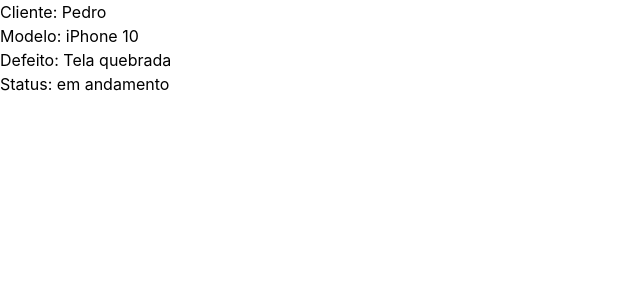
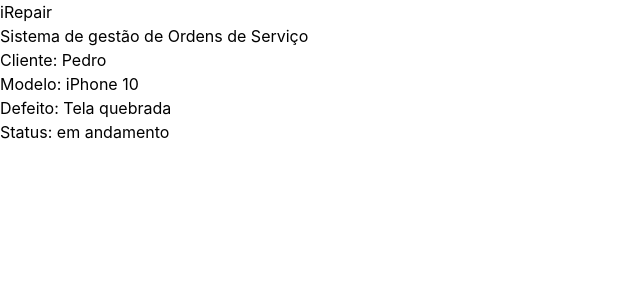
Before and after one commit to GustavoVirgilio/iRepair-Order-Management-System, a React (Vite) app: page / in a window 1280 px wide. Shown: the top 300 px of the page, without its empty margins (0-640 px from the left). Built offline with nearby package versions, Linux system fonts and the light colour scheme.

Commit message:
feat: implementa Header

```diff
--- a/src/App.tsx
+++ b/src/App.tsx
@@ -2,6 +2,7 @@
 
 import ServiceCard from './components/Servicecard'
 import type { OrdemServico } from './types/types'
+import Header from './components/Header'
 
 function App() {
   const osTeste: OrdemServico = {
@@ -14,6 +15,7 @@
 
   return (
     <>
+      <Header />
       <ServiceCard ordemServico={osTeste} />
     </>
   )
--- a/src/components/Header.tsx
+++ b/src/components/Header.tsx
@@ -0,0 +1,12 @@
+import React from 'react'
+
+const Header = () => {
+  return (
+    <div>
+        <h1> iRepair</h1>
+        <p> Sistema de gestão de Ordens de Serviço  </p>
+    </div>
+  )
+}
+
+export default Header
```
